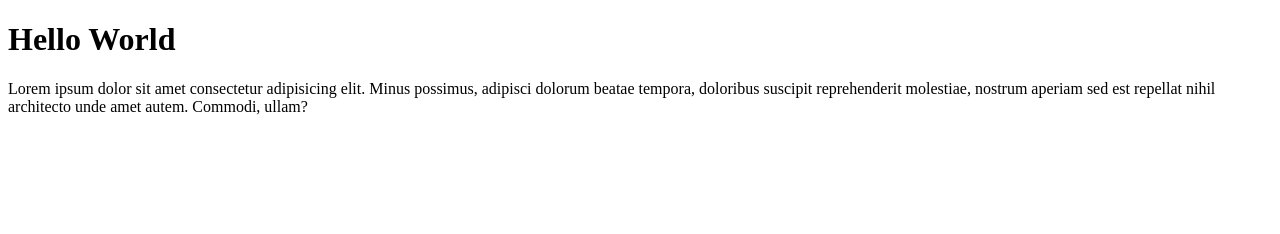
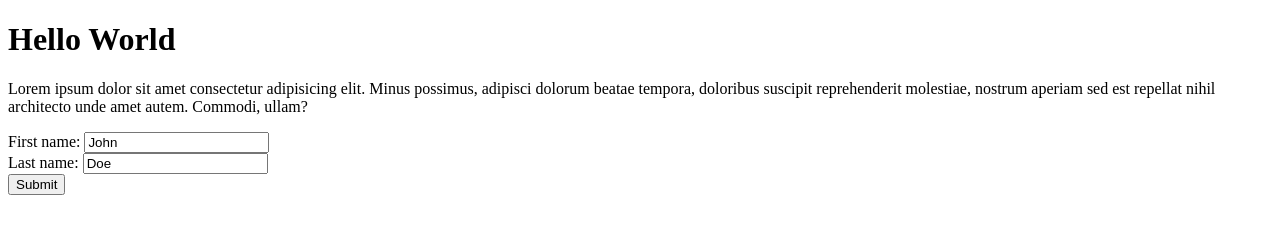
Before and after one commit to testaccount2334/Branching-Demo, a plain HTML site: page index.html in a window 1280 px wide. Drawn offline with Linux system fonts and the light colour scheme.

Commit message:
adding form

```diff
--- a/index.html
+++ b/index.html
@@ -15,6 +15,13 @@
             doloribus suscipit reprehenderit molestiae, nostrum aperiam sed est repellat nihil architecto unde amet
             autem. Commodi, ullam?</p>
     </div>
+    <form action="/action_page.php">
+        <label for="fname">First name:</label>
+        <input type="text" id="fname" name="fname" value="John"><br>
+        <label for="lname">Last name:</label>
+        <input type="text" id="lname" value="Doe"><br>
+        <input type="submit" value="Submit">
+    </form>
 </body>
 
 </html>
```
